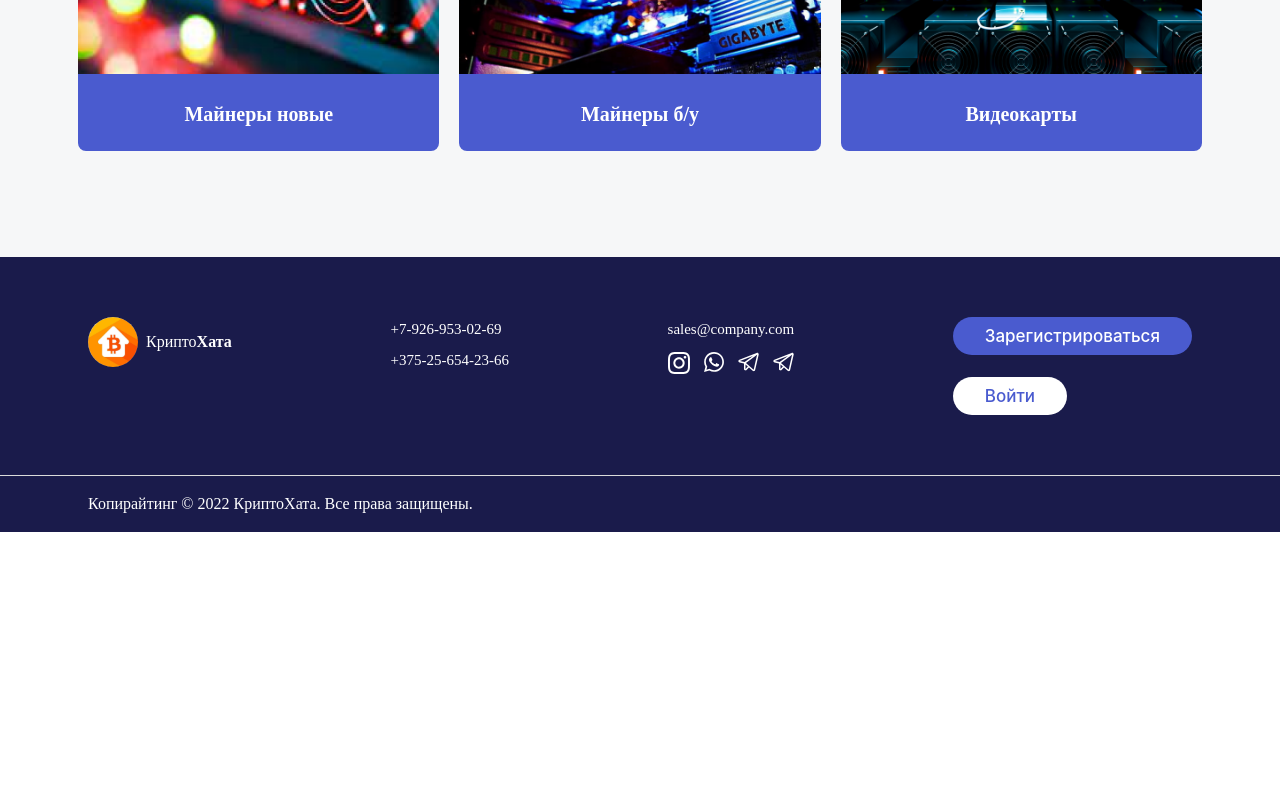
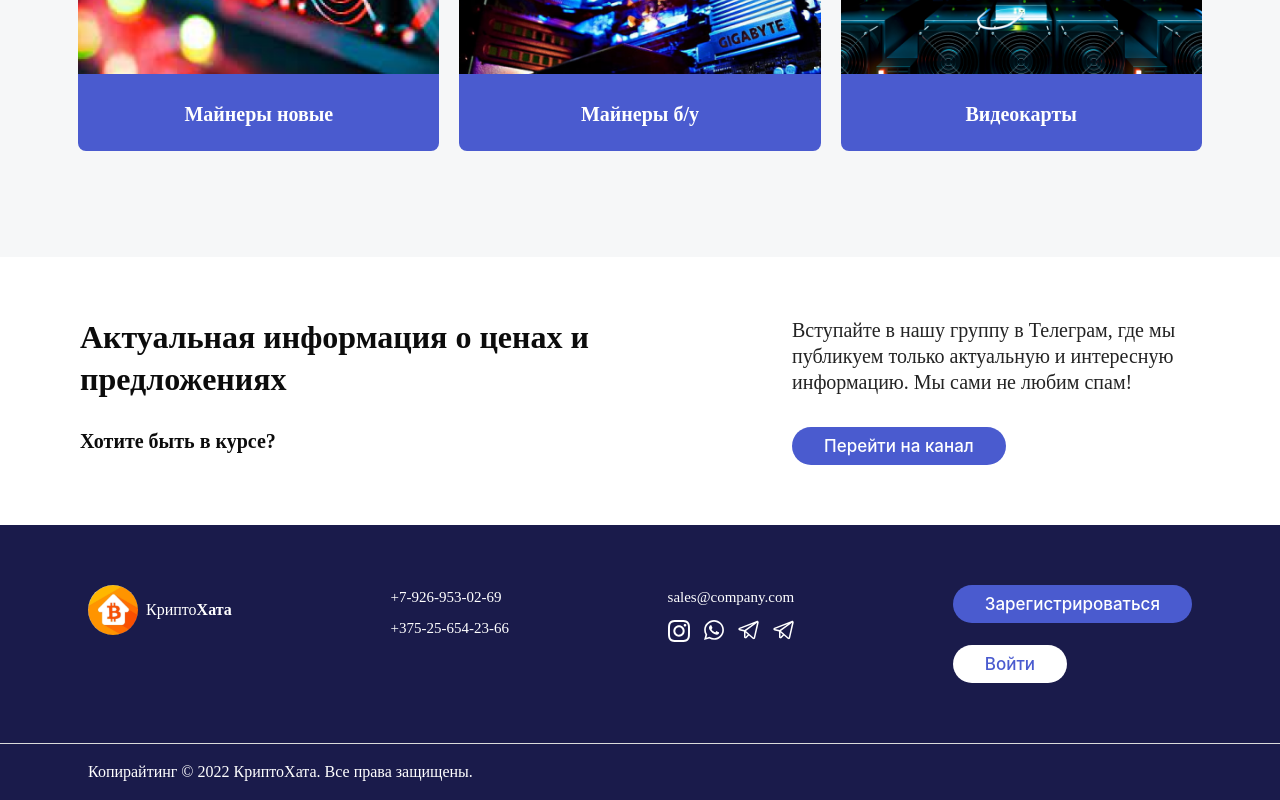
Before and after one commit to GBaykov/kriptohata, a React (Create React App) app: page / in a window 1280 px wide. Shown: the part 1424-2224 px from the top of the page. Before the commit the page ends 1956 px from the top, so only its background shows below. Built offline with nearby package versions, Linux system fonts and the light colour scheme.

Commit message:
feat: add block actual-info in Home page

```diff
--- a/src/components/pages/homePage/HomePage.tsx
+++ b/src/components/pages/homePage/HomePage.tsx
@@ -5,6 +5,9 @@ import './homepage.css';
 import Button from '../../button';
 
 export const HomePage = () => {
+  const telegramSVG = `<svg width="21" height="20" viewBox="0 0 21 20" fill="none" xmlns="http://www.w3.org/2000/svg">
+  <path d="M20.1789 1.16471C19.9708 0.988389 19.7188 0.871746 19.4498 0.827176C19.1807 0.782606 18.9046 0.811775 18.6508 0.911581L1.34451 7.70846C1.04096 7.82411 0.783845 8.03633 0.612751 8.31246C0.441657 8.58858 0.366072 8.91329 0.397636 9.23658C0.425797 9.55975 0.557963 9.86508 0.774316 10.1068C0.99067 10.3485 1.27955 10.5136 1.59764 10.5772L5.99451 11.4491V16.9428C5.99435 17.24 6.08249 17.5306 6.24773 17.7776C6.41298 18.0246 6.64788 18.217 6.92264 18.3303C7.10448 18.4035 7.2985 18.4417 7.49451 18.4428C7.69152 18.4435 7.88669 18.4049 8.06859 18.3293C8.2505 18.2536 8.41548 18.1424 8.55389 18.0022L10.9914 15.5741L14.6758 18.8178C14.9478 19.0577 15.2975 19.1909 15.6601 19.1928C15.8196 19.1961 15.9784 19.1707 16.1289 19.1178C16.3763 19.0396 16.599 18.8981 16.7749 18.7073C16.9508 18.5166 17.0739 18.2832 17.132 18.0303L20.657 2.63658C20.7186 2.37096 20.7067 2.09356 20.6224 1.83422C20.5382 1.57488 20.3848 1.34342 20.1789 1.16471ZM6.56639 10.0335L1.89764 9.10533L14.9851 3.95846L6.56639 10.0335ZM7.49451 16.9428V12.4991L9.85701 14.5803L7.49451 16.9428ZM15.6695 17.6928L7.94451 10.896L19.0726 2.86158L15.6695 17.6928Z" fill="white"/>
+  </svg>`;
   return (
     <main className="main home-page">
       <div className=" page">
@@ -58,6 +61,23 @@ export const HomePage = () => {
             </div>
           </div>
         </section>
+        <section className="page__actual actual">
+          <div className="actual__content">
+            <div className="actual__content-head">
+              <p className="actual__content-head-title">
+                Актуальная информация о ценах и предложениях
+              </p>
+              <p>Хотите быть в курсе? </p>
+            </div>
+            <div className="actual__content-info">
+              <p className="actual__content-info-text">
+                Вступайте в нашу группу в Телеграм, где мы публикуем только актуальную и интересную
+                информацию. Мы сами не любим спам!
+              </p>
+              <Button isMain={true} text="Перейти на канал" />
+            </div>
+          </div>
+        </section>
       </div>
     </main>
   );
--- a/src/components/pages/homePage/homepage.css
+++ b/src/components/pages/homePage/homepage.css
@@ -128,3 +128,69 @@ h1 {
   width: 100%;
   /* max-width: 408px; */
 }
+
+/* /////////// */
+.page__actual {
+  background-color: #fff;
+  padding: 55px 195px 60px 88px;
+}
+.actual__content {
+  display: flex;
+  /* flex-wrap: wrap; */
+  justify-content: space-between;
+}
+@media (min-width: 1620px) {
+  .actual__content {
+    justify-content: center;
+  }
+}
+
+.actual__content-head {
+  box-sizing: border-box;
+  display: flex;
+  flex-direction: column;
+  max-width: 611px;
+  font-weight: 700;
+  font-size: 20px;
+  line-height: 130%;
+  color: #0c0c0c;
+}
+
+.actual__content-head-title {
+  line-height: 130%;
+  font-size: 42px;
+  margin-bottom: 32px;
+}
+@media (max-width: 1340px) {
+  .actual__content-head-title {
+    font-size: 32px;
+    margin-bottom: 28px;
+  }
+  .page__actual {
+    padding: 60px 80px;
+  }
+}
+@media (max-width: 1240px) {
+  .actual__content-head-title {
+    font-size: 28px;
+    margin-bottom: 24px;
+  }
+}
+@media (max-width: 1070px) {
+  .actual__content-head {
+    margin-right: 50px;
+  }
+}
+
+.actual__content-info {
+  max-width: 408px;
+}
+.actual__content-info {
+}
+.actual__content-info-text {
+  font-weight: 500;
+  font-size: 20px;
+  line-height: 130%;
+  color: #232323;
+  margin-bottom: 32px;
+}
```
